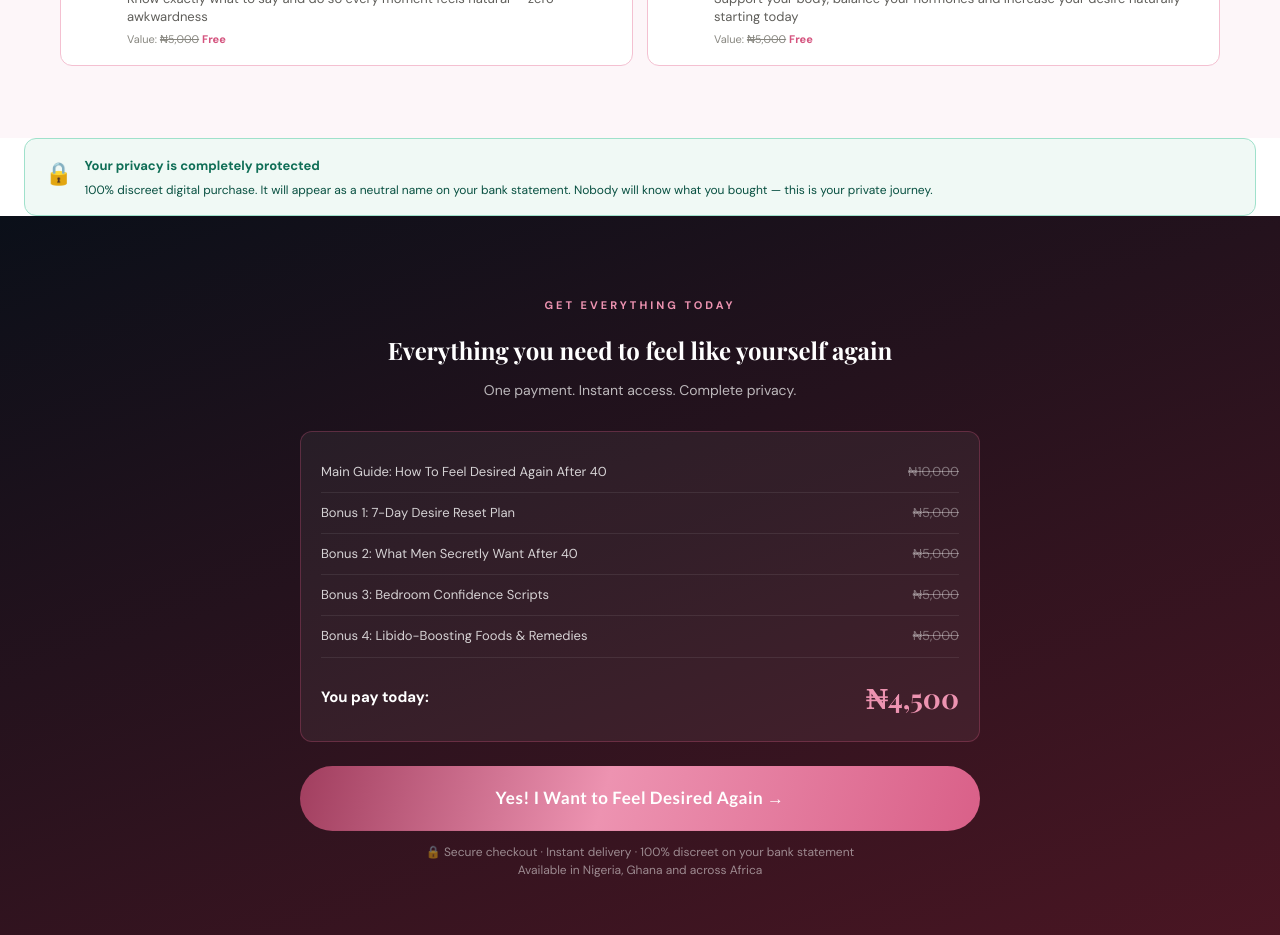
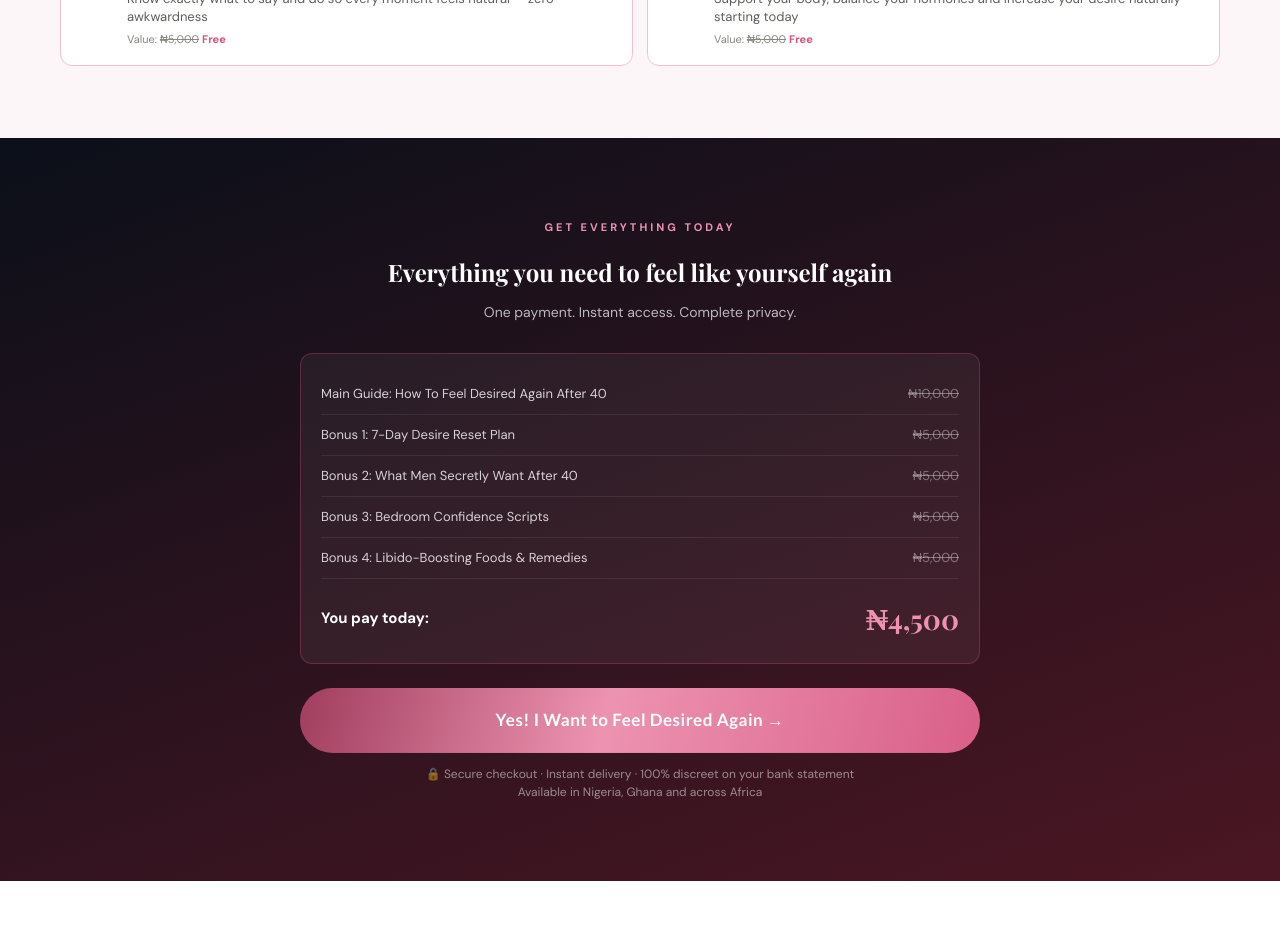
Before and after one commit to samuelikhifa/somadina, a Next.js app: page / in a window 1280 px wide. Shown: the part 2300-3235 px from the top of the page. Built offline with nearby package versions, Linux system fonts and the light colour scheme; no server answers; a web font is replaced by a local one.

Commit message:
update all changes

```diff
--- a/app/page.tsx
+++ b/app/page.tsx
@@ -353,14 +353,7 @@ export default function DesiredAgainPage() {
           </div>
         </section>
 
-        {/* ══ PRIVACY ═══════════════════════════════════════════ */}
-        <div style={{ background:"#F0F9F5", border:"1px solid #9FE1CB", borderRadius:12, padding:"16px 20px", margin:"0 24px 0", display:"flex", gap:12, alignItems:"flex-start" }}>
-          <span style={{ fontSize:22, flexShrink:0 }}>🔒</span>
-          <div>
-            <h4 style={{ fontSize:13, fontWeight:700, color:"#0F6E56", marginBottom:4 }}>Your privacy is completely protected</h4>
-            <p style={{ fontSize:12, color:"#085041", lineHeight:1.5 }}>100% discreet digital purchase. It will appear as a neutral name on your bank statement. Nobody will know what you bought — this is your private journey.</p>
-          </div>
-        </div>
+
 
         {/* ══ PRICING ═══════════════════════════════════════════ */}
         <section id="pricing" className="da-pricing">
```
